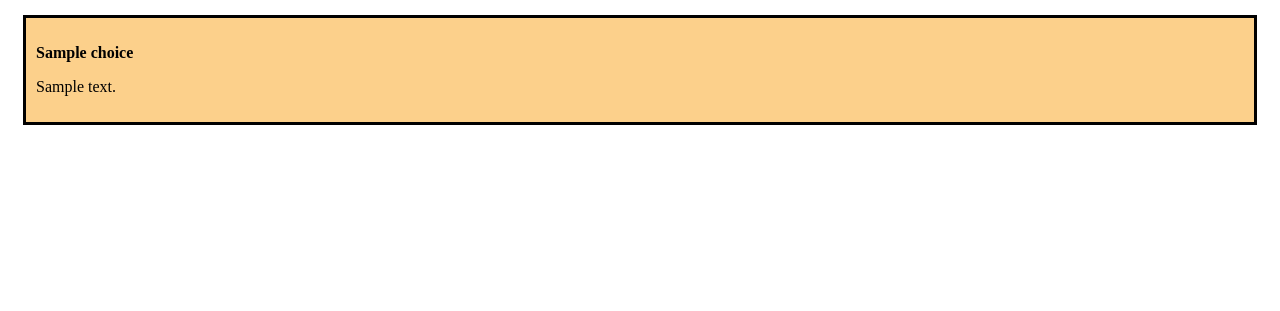
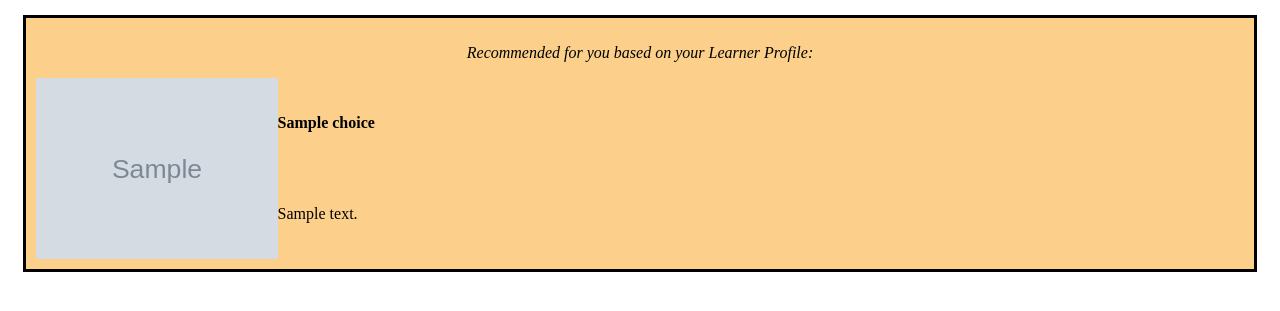
Before and after one commit to harvard-vpal/alosi-recommend, a Django app: template apps/recommend/templates/recommend/recommend.html in a window 1280 px wide. Shown: the top 311 px of the page. Run offline with Django 3.2, Linux system fonts and the light colour scheme; the template is opened without the code that fills it: values that come from a table or form of the project are taken from there, others are empty; tables that the repository leaves empty hold one stand-in row (values such as "Sample post"); grey boxes marked "Sample" are stand-in pictures.

Commit message:
ui revision

```diff
--- a/apps/recommend/static/recommend/css/recommend.css
+++ b/apps/recommend/static/recommend/css/recommend.css
@@ -9,3 +9,16 @@ div.choice {
     margin: 15px;
     border-style: solid;
 }
+
+div.choice table {
+    width: 100%;
+    border: none;
+    padding: 0;
+    cellpadding: 0;
+    cellspacing: 0;
+    border: 0;
+}
+
+div.choice tr {
+    border: none;
+}
--- a/apps/recommend/templates/recommend/recommend.html
+++ b/apps/recommend/templates/recommend/recommend.html
@@ -4,13 +4,20 @@
 <div id="recommendations">
     {% for choice in collection.choice_set.all|dictsort:"key" %}
     <div class="choice {% if recommended_choice == choice %}recommended{% endif %}">
-        <p><strong>
-            {{ choice.name }}
-            {% if recommended_choice == choice.key %}
-                (Recommended for you based on your Learner Profile)
-            {% endif %}
-        </strong></p>
-        <p>{{ choice.description }}</p>
+        {% if recommended_choice == choice %}
+        <p style="text-align: center;"><em>Recommended for you based on your Learner Profile:</em></p>
+        {% endif %}
+        <table style="width: 100%; border: none; padding: 0;" cellpadding="0" cellspacing="0" border="0">
+            <tbody>
+                <tr style="border: none;">
+                    <td rowspan="2" style="border: none; width: 20%; text-align: center;"><img src="{{ choice.image_url }}" alt="" width="100%" height="auto" /></td>
+                    <td style="border: none;"><strong>{{ choice.name }}</strong></td>
+                </tr>
+                <tr style="border: none;">
+                    <td style="border: none;">{{ choice.description }}</td>
+                </tr>
+            </tbody>
+        </table>
     </div>
     {% endfor %}
 </div>
```
